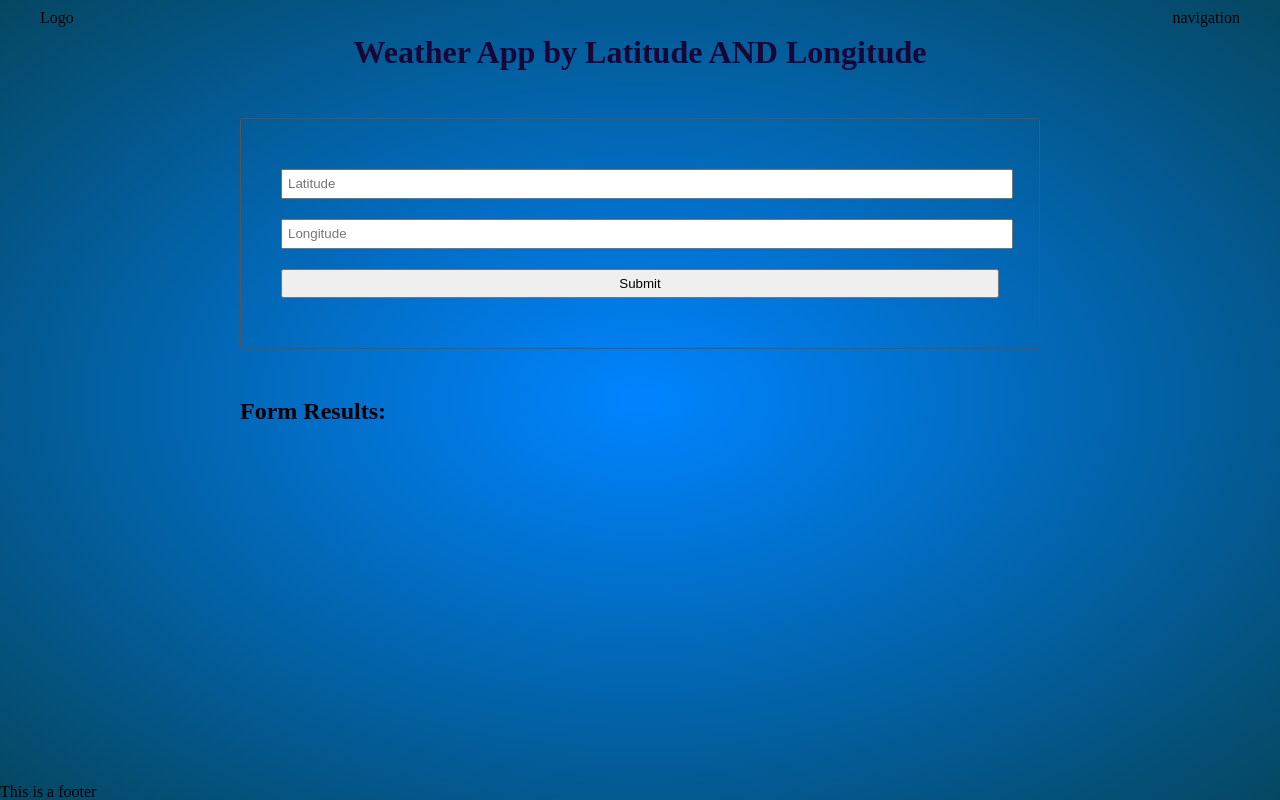
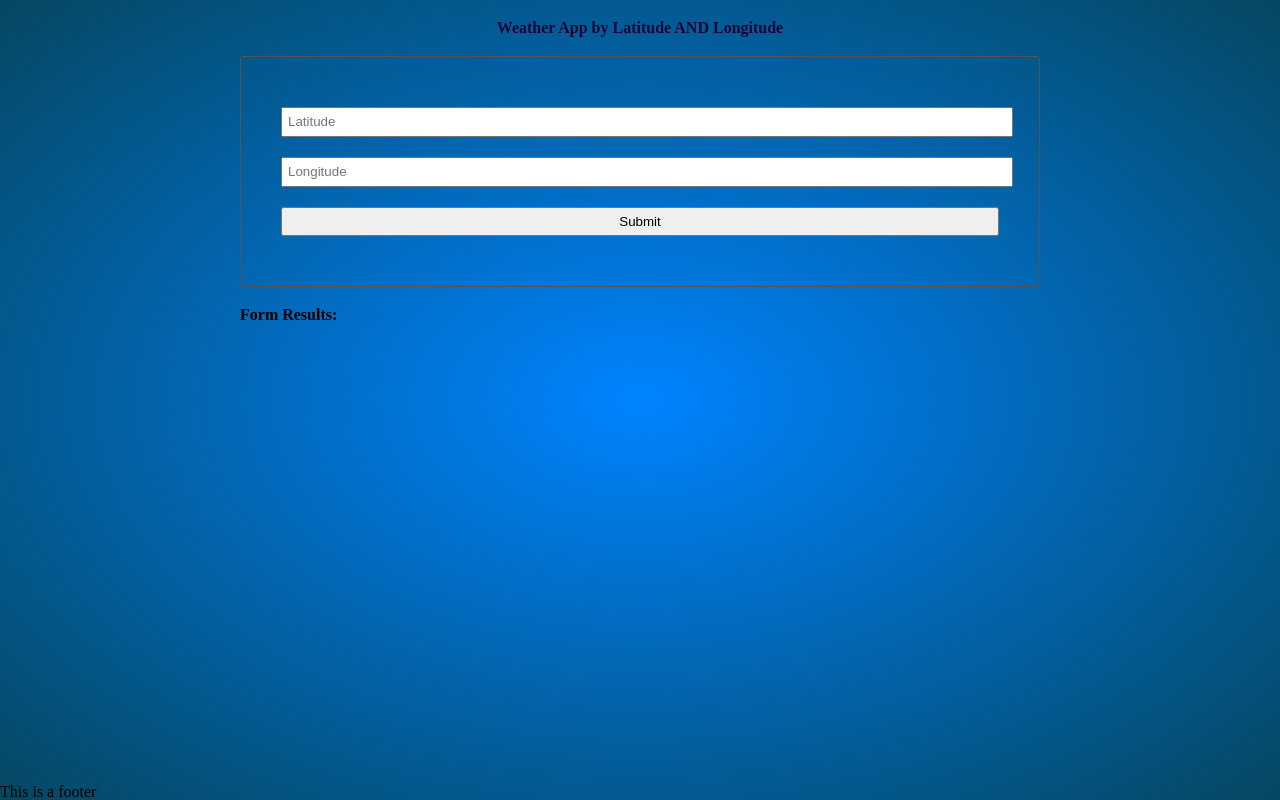
Before and after one commit to udacity/fend-webpack-sass, a website built with webpack: page src/client/views/index.html in a window 1280 px wide. Built offline with nearby package versions, Linux system fonts and the light colour scheme.

Commit message:
Adjust some styles

```diff
--- a/src/client/styles/base.scss
+++ b/src/client/styles/base.scss
@@ -15,7 +15,7 @@ main {
 
 section {
     max-width: 800px;
-    margin: 50px auto;
+    margin: 20px auto;
 }
 
 .results {
--- a/src/client/styles/resets.scss
+++ b/src/client/styles/resets.scss
@@ -7,7 +7,7 @@ html, body, div, span, applet, object, iframe, h1, h2, h3, h4, h5, h6, p, blockq
     margin: 0;
     padding: 0;
     border: 0;
-    // font-size: 100%;
+    font-size: 100%;
     // font: inherit;
     vertical-align: baseline;
 }
--- a/src/client/views/index.html
+++ b/src/client/views/index.html
@@ -10,11 +10,11 @@
 <body>
 
     <header>
-        <div class="">
-            Logo
+        <div class="logo">
+
         </div>
-        <div class="">
-            navigation
+        <div class="navigation">
+
         </div>
     </header>
 
```
